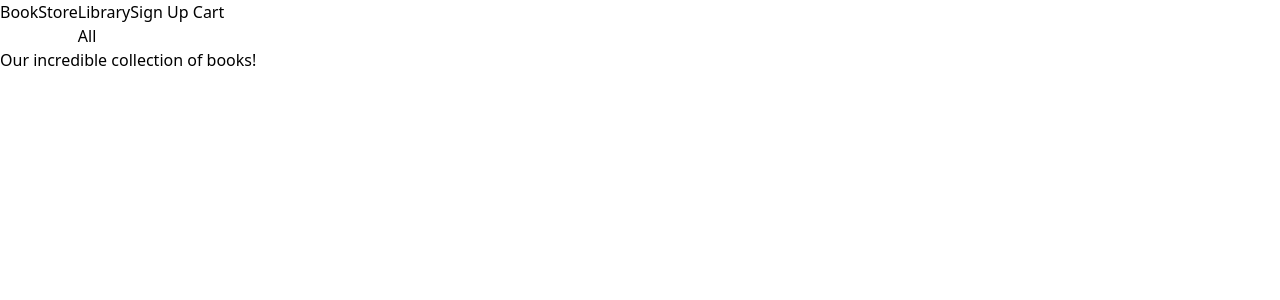
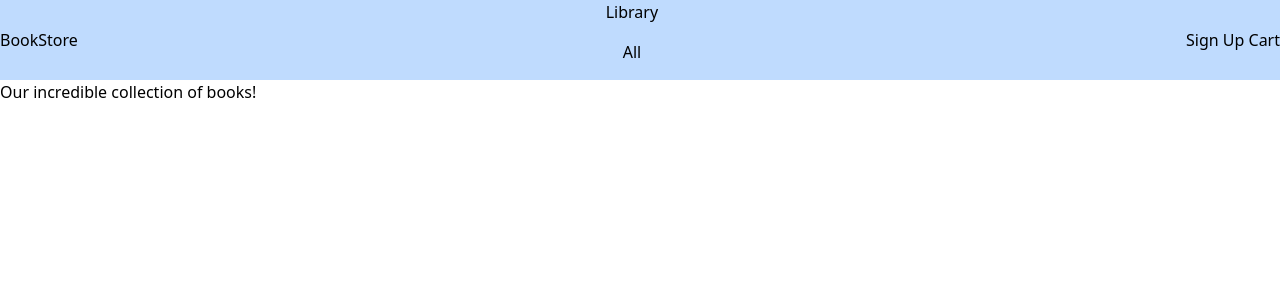
Before and after one commit to masroor47/django-ecommerce, a Django app: page / in a window 1280 px wide. Shown: the top 300 px of the page. Run offline with Django 4.2, Linux system fonts and the light colour scheme; data that the repository does not hold is empty.

Commit message:
started switching css classes to tailwind

```diff
--- a/static/css/styles.css
+++ b/static/css/styles.css
@@ -562,3 +562,34 @@ video {
 .flex {
   display: flex;
 }
+
+.flex-col {
+  flex-direction: column;
+}
+
+.items-center {
+  align-items: center;
+}
+
+.justify-between {
+  justify-content: space-between;
+}
+
+.bg-orange-700 {
+  --tw-bg-opacity: 1;
+  background-color: rgb(194 65 12 / var(--tw-bg-opacity));
+}
+
+.bg-blue-400 {
+  --tw-bg-opacity: 1;
+  background-color: rgb(96 165 250 / var(--tw-bg-opacity));
+}
+
+.bg-blue-200 {
+  --tw-bg-opacity: 1;
+  background-color: rgb(191 219 254 / var(--tw-bg-opacity));
+}
+
+.p-4 {
+  padding: 1rem;
+}
--- a/templates/store/base.html
+++ b/templates/store/base.html
@@ -13,20 +13,18 @@
 </head>
 <body>
 
-    <header class="flex">
+    <header class="flex justify-between items-center bg-blue-200">
         <a href="{% url 'store:product_all' %}">BookStore</a>
-        <nav>
 
-            <ul class="dropdown">
+            <ul class="flex flex-col items-center">
                 <a href="#">Library</a>
-                <ul class="dropdown-items">
-                    <li><a href="">All</a></li>
+                <ul class="flex">
+                    <li class="p-4"><a href="">All</a></li>
                     {% for c in categories %}
-                    <li><a href="{{ c.get_absolute_url }}">{{ c.name|title }}</a></li>
+                    <li class="p-4"><a href="{{ c.get_absolute_url }}">{{ c.name|title }}</a></li>
                     {% endfor %}
                 </ul>
             </ul>
-        </nav>
         <div>
             <a href="#">Sign Up</a>
             <a href="{% url 'cart:cart_summary' %}">Cart</a>
--- a/templates/store/home.html
+++ b/templates/store/home.html
@@ -12,10 +12,10 @@
 
     <section>
         {% for product in products %}
-            <div class="card">
-                <img class="card-image" src="{{ product.image.url }}" alt="book image">
-                <div class="card-body">
-                    <p class="card-text">
+            <div class="">
+                <img class="" src="{{ product.image.url }}" alt="book image">
+                <div class="">
+                    <p class="">
                         <a href="{{ product.get_absolute_url }}">{{ product.title }}</a>
                     </p>
                 </div>
```
Also changed, not shown: templates/store/category.html (+4 -4 lines).
